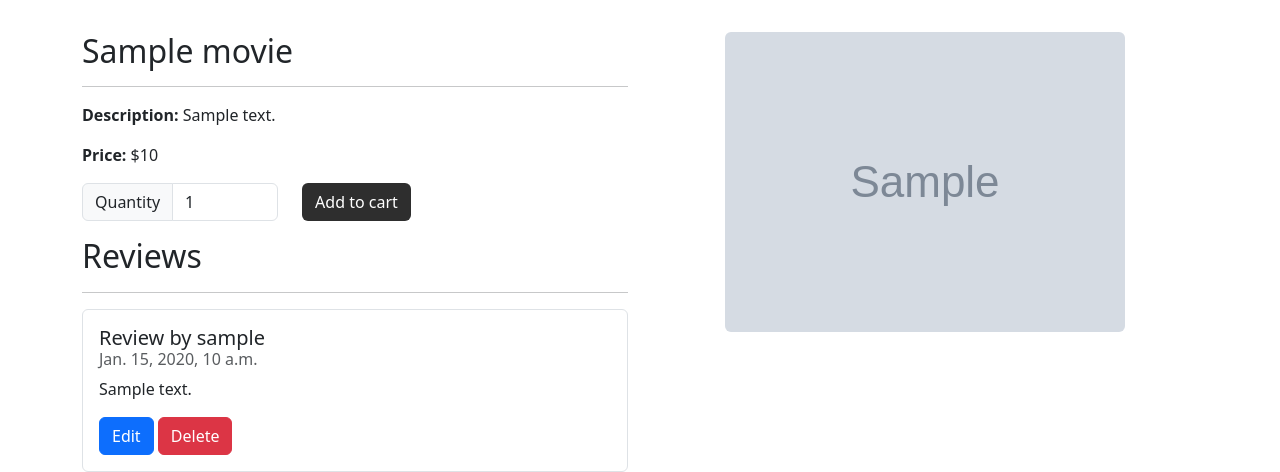
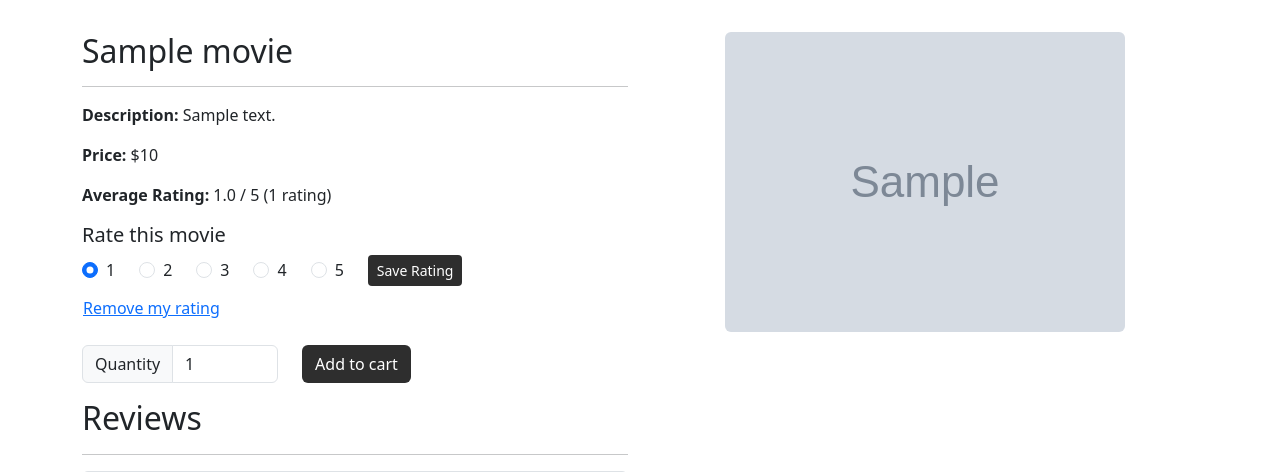
Before and after one commit to chrisgoggins/cs2340-gt-movies-store, a Django app: page /movies/1/ in a window 1280 px wide. Shown: the part 82-554 px from the top of the page. Run offline with Django 5.2, Linux system fonts and the light colour scheme; a user stored in the database is signed in; tables that the repository leaves empty hold one stand-in row (values such as "Sample post"); grey boxes marked "Sample" are stand-in pictures; some libraries are stand-ins or nearby versions.

Commit message:
feat: add movie ratings

```diff
--- a/movies/admin.py
+++ b/movies/admin.py
@@ -1,6 +1,6 @@
 from django.contrib import admin
 
-from .models import Movie, Review, MovieRequest, MovieRequestVote
+from .models import Movie, Review, Rating, MovieRequest, MovieRequestVote
 
 class MovieAdmin(admin.ModelAdmin):
     ordering = ['name']
@@ -8,5 +8,6 @@ class MovieAdmin(admin.ModelAdmin):
 
 admin.site.register(Movie)
 admin.site.register(Review)
+admin.site.register(Rating)
 admin.site.register(MovieRequest)
 admin.site.register(MovieRequestVote)
--- a/movies/models.py
+++ b/movies/models.py
@@ -21,6 +21,23 @@ class Review(models.Model):
     def __str__(self):
         return str(self.id) + ' - ' + self.movie.name
 
+class Rating(models.Model):
+    RATING_CHOICES = [(i, str(i)) for i in range(1, 6)]
+
+    id = models.AutoField(primary_key=True)
+    movie = models.ForeignKey(Movie, related_name='ratings', on_delete=models.CASCADE)
+    user = models.ForeignKey(User, on_delete=models.CASCADE)
+    value = models.PositiveSmallIntegerField(choices=RATING_CHOICES)
+    created_at = models.DateTimeField(auto_now_add=True)
+    updated_at = models.DateTimeField(auto_now=True)
+
+    class Meta:
+        unique_together = ('movie', 'user')
+        ordering = ['-updated_at']
+
+    def __str__(self):
+        return f"{self.movie.name} - {self.user.username}: {self.value}"
+
 class MovieRequest(models.Model):
     id = models.AutoField(primary_key=True)
     name = models.CharField(max_length=255)
--- a/movies/templates/movies/show.html
+++ b/movies/templates/movies/show.html
@@ -9,6 +9,40 @@
         <hr />
         <p><b>Description:</b> {{ template_data.movie.description }}</p>
         <p><b>Price:</b> ${{ template_data.movie.price }}</p>
+        <p><b>Average Rating:</b>
+          {% if template_data.average_rating %}
+            {{ template_data.average_rating|floatformat:1 }} / 5
+            ({{ template_data.rating_count }} rating{{ template_data.rating_count|pluralize }})
+          {% else %}
+            No ratings yet
+          {% endif %}
+        </p>
+        <div class="mb-4">
+          <h5>Rate this movie</h5>
+          {% if user.is_authenticated %}
+          <form method="post" class="d-flex flex-wrap align-items-center gap-2" action="{% url 'movies.rate' id=template_data.movie.id %}">
+            {% csrf_token %}
+            <div class="d-flex flex-wrap align-items-center gap-2">
+              {% for rating in template_data.rating_choices %}
+              <div class="form-check form-check-inline">
+                <input class="form-check-input" type="radio" name="rating" id="rating-{{ rating }}" value="{{ rating }}" {% if template_data.user_rating == rating %}checked{% endif %}>
+                <label class="form-check-label" for="rating-{{ rating }}">{{ rating }}</label>
+              </div>
+              {% endfor %}
+            </div>
+            <button class="btn btn-sm bg-dark text-white" type="submit">Save Rating</button>
+          </form>
+          {% if template_data.user_rating %}
+          <form method="post" class="mt-2" action="{% url 'movies.rate' id=template_data.movie.id %}">
+            {% csrf_token %}
+            <input type="hidden" name="action" value="clear">
+            <button class="btn btn-link p-0" type="submit">Remove my rating</button>
+          </form>
+          {% endif %}
+          {% else %}
+          <p><a href="{% url 'accounts.login' %}?next={{ request.path }}">Sign in</a> to rate this movie.</p>
+          {% endif %}
+        </div>
         <p class="card-text">
           <form method="post" action="{% url 'cart.add' id=template_data.movie.id %}">
             <div class="row">
--- a/movies/urls.py
+++ b/movies/urls.py
@@ -4,6 +4,7 @@ from . import views
 urlpatterns = [
     path('', views.index, name='movies.index'),
     path('<int:id>/', views.show, name='movies.show'),
+    path('<int:id>/rating/', views.rate_movie, name='movies.rate'),
     path('<int:id>/review/create/', views.create_review, name='movies.create_review'),
     path('<int:id>/review/<int:review_id>/edit/', views.edit_review, name='movies.edit_review'),
     path('<int:id>/review/<int:review_id>/delete/', views.delete_review, name='movies.delete_review'),
--- a/movies/views.py
+++ b/movies/views.py
@@ -1,7 +1,7 @@
 from django.shortcuts import render, redirect, get_object_or_404
-from .models import Movie, Review, MovieRequest, MovieRequestVote
+from .models import Movie, Review, Rating, MovieRequest, MovieRequestVote
 from django.contrib.auth.decorators import login_required
-from django.db.models import Count
+from django.db.models import Count, Avg
 
 def index(request):
     search_term = request.GET.get('search')
@@ -9,6 +9,11 @@ def index(request):
         movies = Movie.objects.filter(name__icontains=search_term)
     else:
         movies = Movie.objects.all()
+
+    movies = movies.annotate(
+        avg_rating=Avg('ratings__value'),
+        rating_count=Count('ratings')
+    )
     template_data = {}
     template_data['title'] = 'Movies'
     template_data['movies'] = movies
@@ -17,10 +22,23 @@ def index(request):
 def show(request, id):
     movie = Movie.objects.get(id=id)
     reviews = Review.objects.filter(movie=movie)
+    rating_data = movie.ratings.aggregate(
+        average=Avg('value'),
+        total=Count('id')
+    )
+    user_rating_value = None
+    if request.user.is_authenticated:
+        user_rating = movie.ratings.filter(user=request.user).first()
+        if user_rating:
+            user_rating_value = user_rating.value
     template_data = {}
     template_data['title'] = movie.name
     template_data['movie'] = movie
     template_data['reviews'] = reviews
+    template_data['average_rating'] = rating_data['average']
+    template_data['rating_count'] = rating_data['total']
+    template_data['user_rating'] = user_rating_value
+    template_data['rating_choices'] = [1, 2, 3, 4, 5]
     return render(request, 'movies/show.html', {'template_data': template_data})
 
 @login_required
@@ -59,6 +77,36 @@ def edit_review(request, id, review_id):
 def delete_review(request, id, review_id):
     review = get_object_or_404(Review, id=review_id, user=request.user)
     review.delete()
+    return redirect('movies.show', id=id)
+
+@login_required
+def rate_movie(request, id):
+    if request.method != 'POST':
+        return redirect('movies.show', id=id)
+
+    movie = get_object_or_404(Movie, id=id)
+    action = request.POST.get('action', 'set')
+
+    if action == 'clear':
+        Rating.objects.filter(movie=movie, user=request.user).delete()
+        return redirect('movies.show', id=id)
+
+    rating_value = request.POST.get('rating')
+
+    try:
+        rating_value = int(rating_value)
+    except (TypeError, ValueError):
+        return redirect('movies.show', id=id)
+
+    if rating_value < 1 or rating_value > 5:
+        return redirect('movies.show', id=id)
+
+    Rating.objects.update_or_create(
+        movie=movie,
+        user=request.user,
+        defaults={'value': rating_value}
+    )
+
     return redirect('movies.show', id=id)
 
 @login_required
```
Also changed, not shown: movies/templates/movies/index.html (+8 -0 lines), movies/migrations/0005_rating.py (added).
